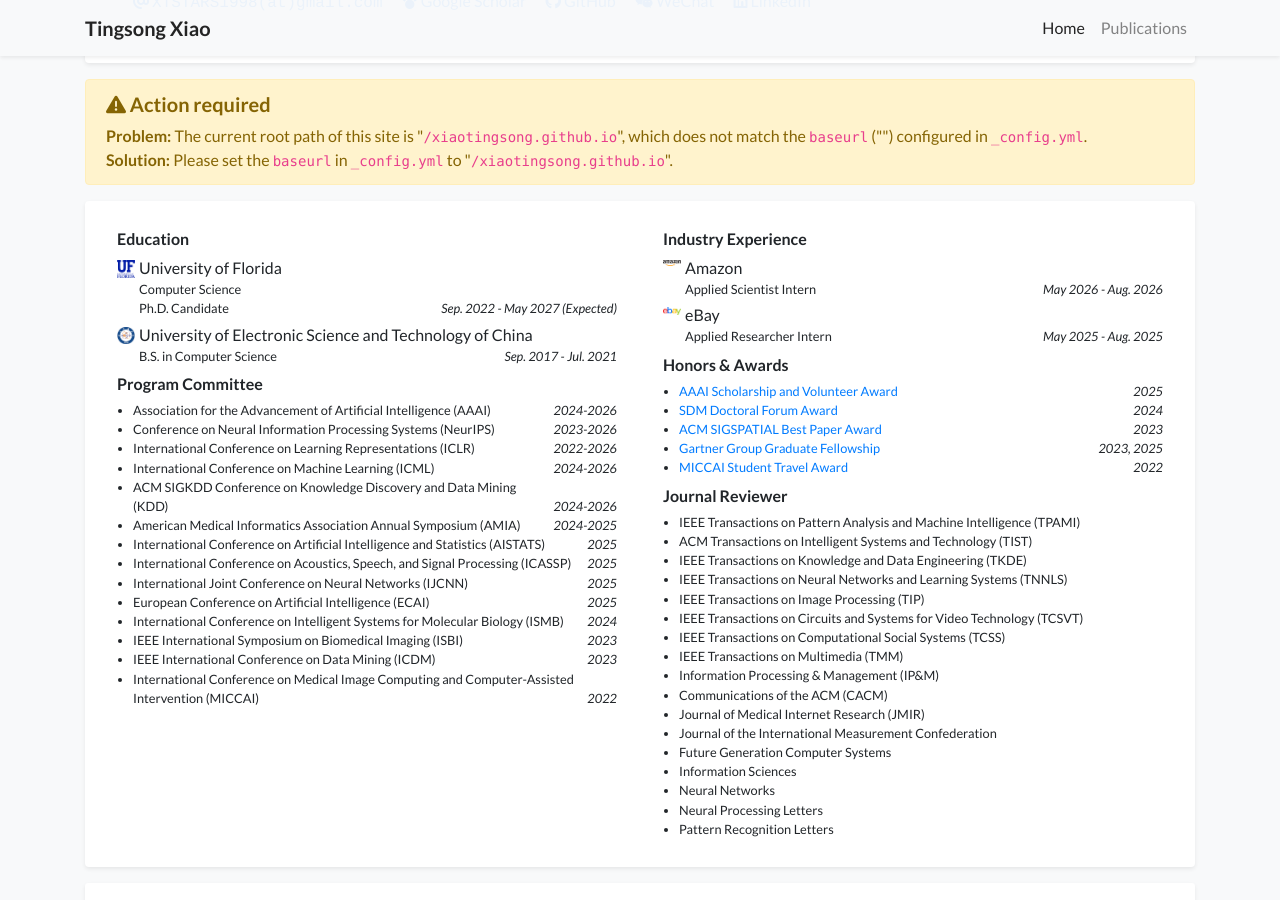
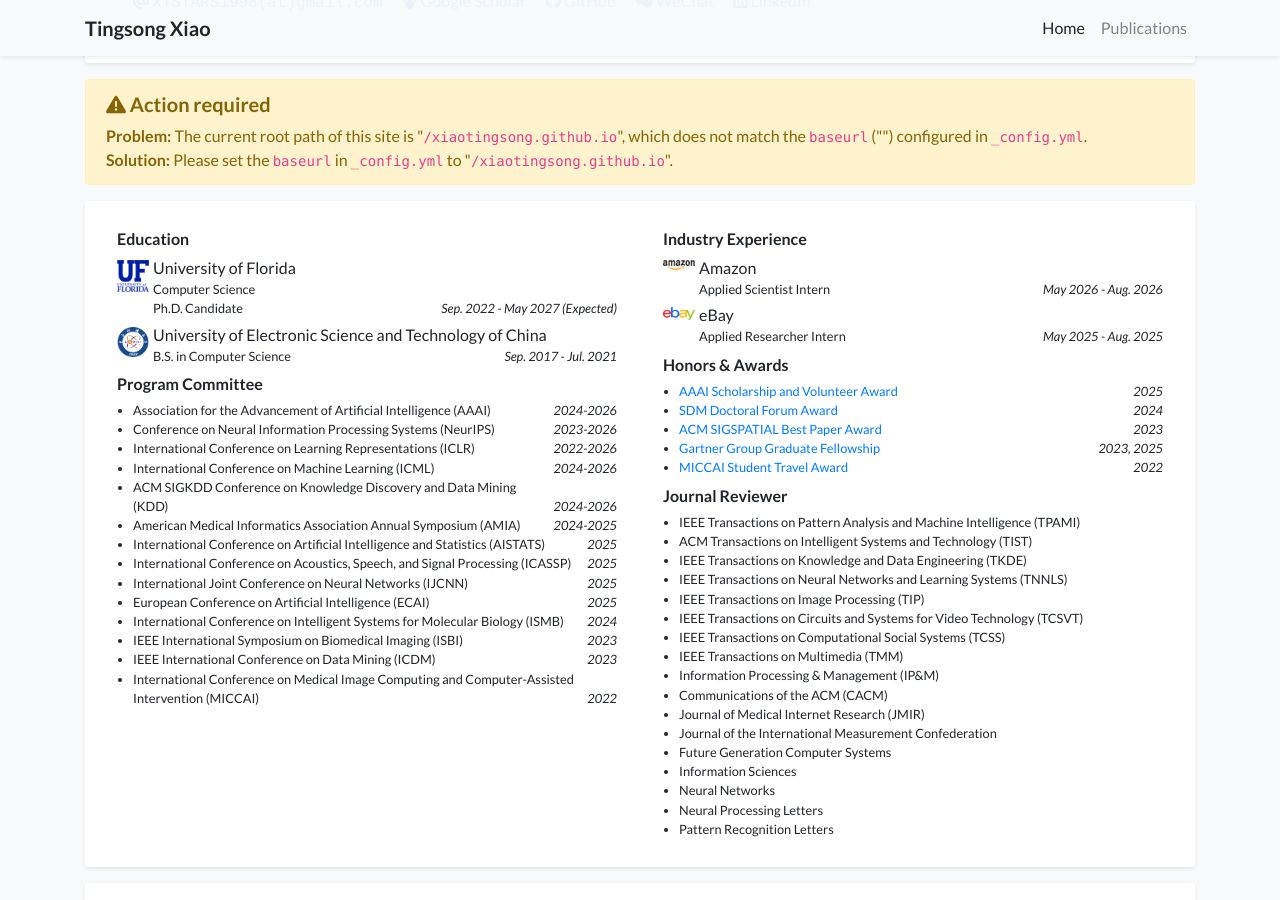
Before and after one commit to xiaotingsong/xiaotingsong.github.io, a Jekyll site: the page built from index.html, in a window 1280 px wide and 900 px high, scrolled down 540 px. Built offline with Jekyll 4.4.1, drawn with Linux system fonts in a browser that asks for light colours; nearby versions of some CDN libraries; a style sheet for code colours, icons or effects is not loaded.

Commit message:
Increase education and experience logo size from 18px to 32px

```diff
--- a/_includes/widgets/experience_card.html
+++ b/_includes/widgets/experience_card.html
@@ -10,7 +10,7 @@
                             <ul class="list-unstyled mb-1">
                                 {% for item in site.data.profile.education %}
                                 <li class="media mb-1">
-                                    <img src="{{ item.logo | relative_url }}" alt="{{ item.name }}" style="width: 18px;" class="mr-1 mt-1">
+                                    <img src="{{ item.logo | relative_url }}" alt="{{ item.name }}" style="width: 32px;" class="mr-1 mt-1">
                                     <div class="media-body">
                                         <div>{{ item.name }}</div>
                                         <div class="small">{{ item.dept }}</div>
@@ -33,7 +33,7 @@
                             <ul class="list-unstyled mb-1">
                                 {% for item in site.data.profile.experience %}
                                 <li class="media mb-1">
-                                    <img src="{{ item.logo | relative_url }}" alt="{{ item.name }}" style="width: 18px;" class="mr-1 mt-1">
+                                    <img src="{{ item.logo | relative_url }}" alt="{{ item.name }}" style="width: 32px;" class="mr-1 mt-1">
                                     <div class="media-body">
                                         <div>{{ item.name }}</div>
                                         <div class="small">{{ item.dept }}</div>
```
